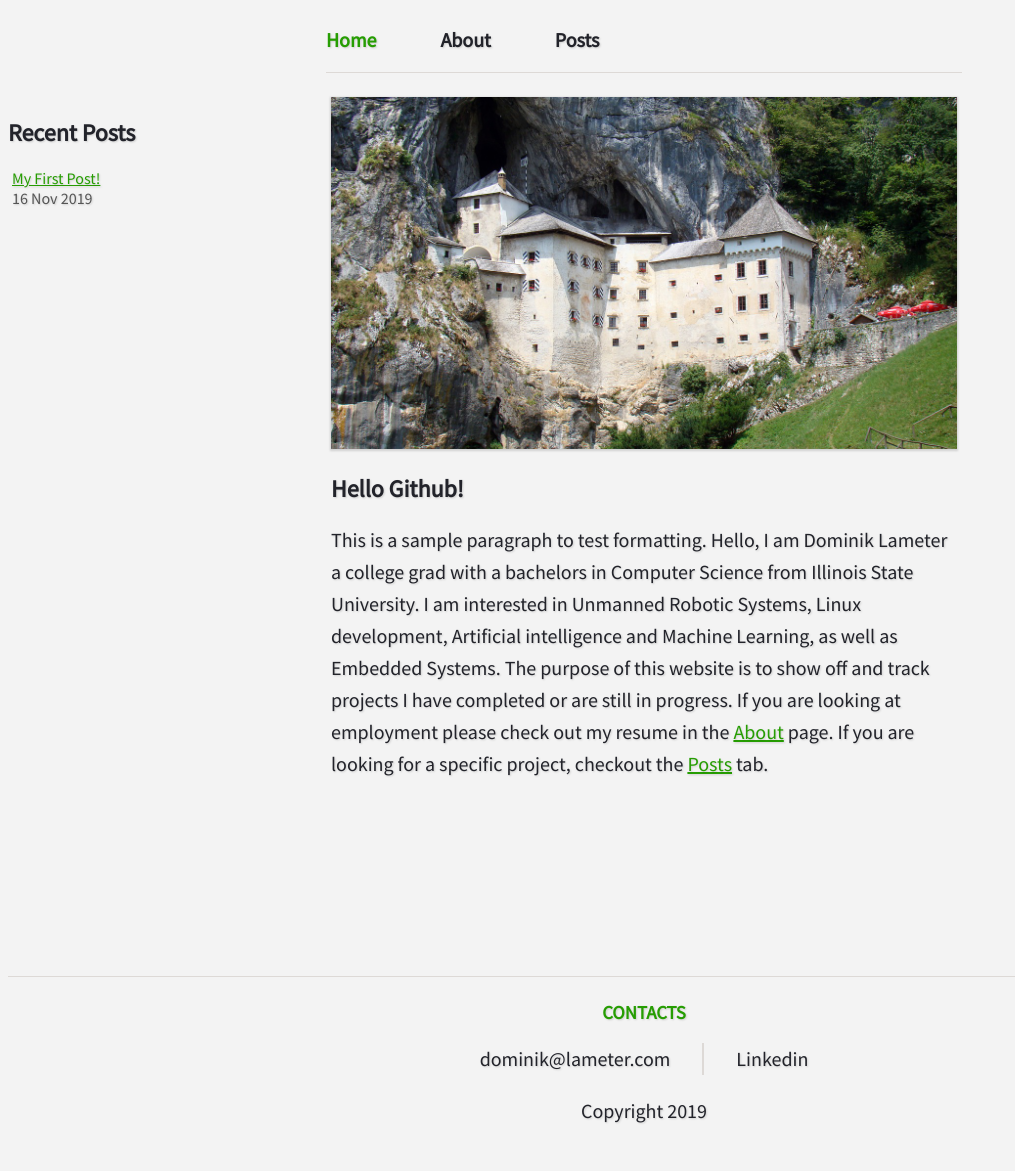
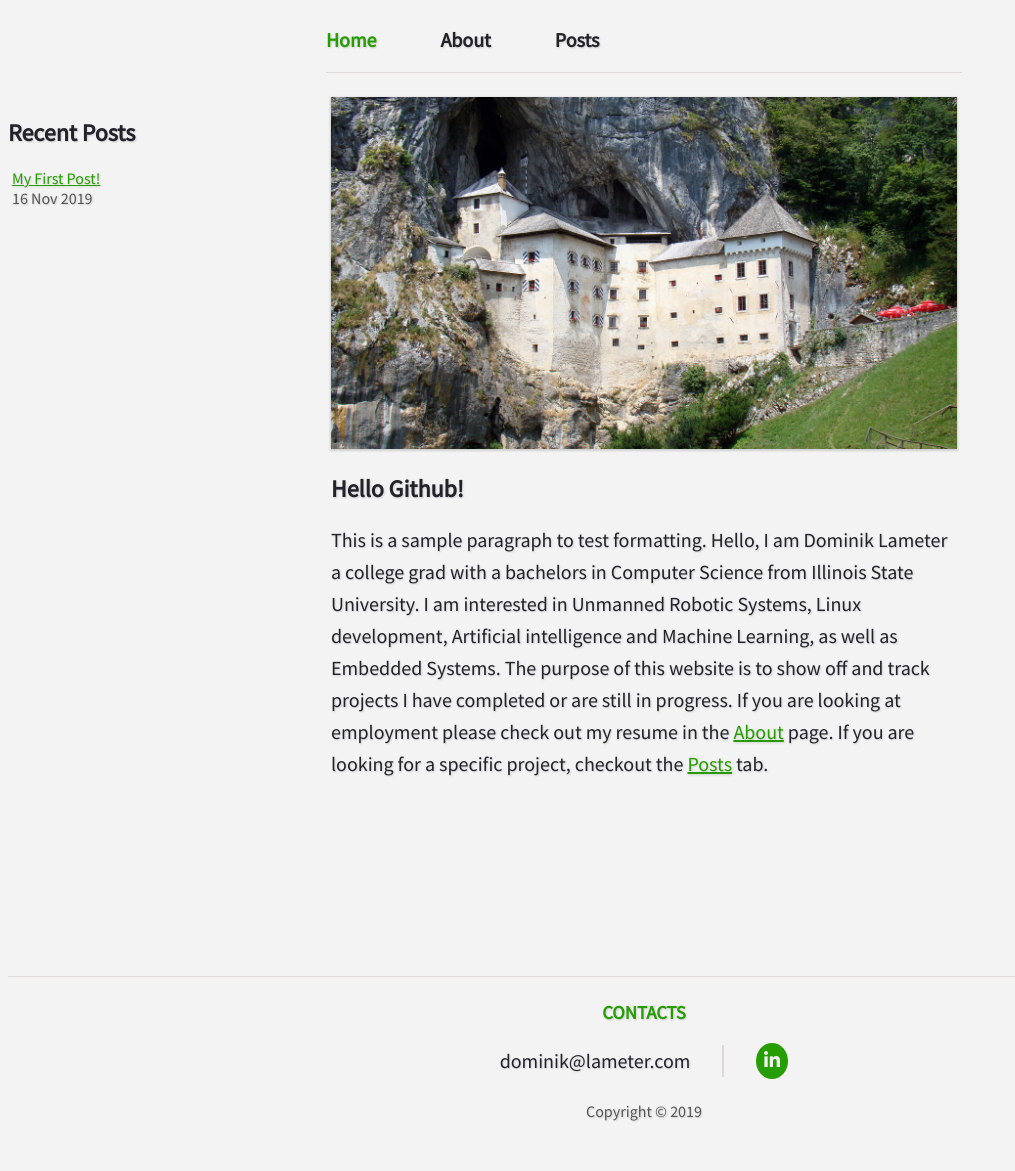
Before and after one commit to dlameter/dlameter.github.io, a Jekyll site: the page built from index.html, in a window 1280 px wide. Shown: the whole page, without its empty margins (0-1015 px from the left). Built offline with Jekyll 4.4.1, drawn with Linux system fonts in a browser that asks for light colours.

Commit message:
Added contact info to the footer

```diff
--- a/_includes/footer.html
+++ b/_includes/footer.html
@@ -4,7 +4,7 @@
   <div class="contact-section">
     <p>dominik@lameter.com</p>
     <div class="vert-rule"></div>
-    <p>Linkedin</p>
+    {% include icon-link.html source="/assets/images/linkedin-64.png" text="LinkedIn" link="https://www.linkedin.com/in/dlameter/" %}
   </div>
-  <p>Copyright 2019</p>
+  <p class="copyright">Copyright &copy 2019</p>
 </div>
--- /dev/null
+++ b/_includes/icon-link.html
@@ -0,0 +1,5 @@
+<div class="icon-link">
+  <a href="{{ include.link }}">
+    <img src="{{ include.source }}" alt="{{ include.text }}">
+  </a>
+</div>
--- a/_layouts/default.html
+++ b/_layouts/default.html
@@ -10,9 +10,9 @@
     <link href="/assets/css/styles.css" rel="stylesheet">
   </head>
   <body>
-    {% include navigation.html %}
+    <div class="container">
+      {% include navigation.html %}
 
-    <div class="container">
       <div class="page">
         {% include spacer.html %}
 
--- a/_sass/main.scss
+++ b/_sass/main.scss
@@ -1,5 +1,6 @@
 $background: #f3f3f3;
 $date-color: #555;
+$copyright-color: $date-color;
 $dark: #22232a;
 //$highlight: #30b337;
 //$highlight: #02a82e;
@@ -104,7 +105,6 @@ $animation-float-up: 'float-up 0.10s ease 1';
 }
 
 * {
-  background-color: $background;
   color: $dark;
   font-family: 'Source Sans Pro', sans-serif;
   @include text-shadow;
@@ -119,6 +119,7 @@ a {
 }
 
 body {
+  background-color: $background;
   margin-right: calc(100vw - 100%);
 }
 
@@ -139,7 +140,7 @@ p {
 .contact-section {
   align-items: center;
   display: flex;
-  flex-flow: row nowrap;
+  flex-flow: row wrap;
   justify-content: center;
   width: 100%;
 
@@ -161,6 +162,11 @@ p {
   h1, h2, h3, p {
     @include content-padding;
   }
+}
+
+.copyright {
+  color: $copyright-color;
+  font-size: 1rem;
 }
 
 .date {
@@ -204,8 +210,12 @@ p {
 .icon-link {
   background-color: $highlight;
   border-radius: 50%;
-  height: 4rem;
-  width: 4rem;
+  padding: 0.5rem;
+
+  a img {
+    width: 1rem;
+    height: 1rem;
+  }
 }
 
 .jumbotron {
```
Also changed, not shown: assets/images/linkedin-64.png (added).
